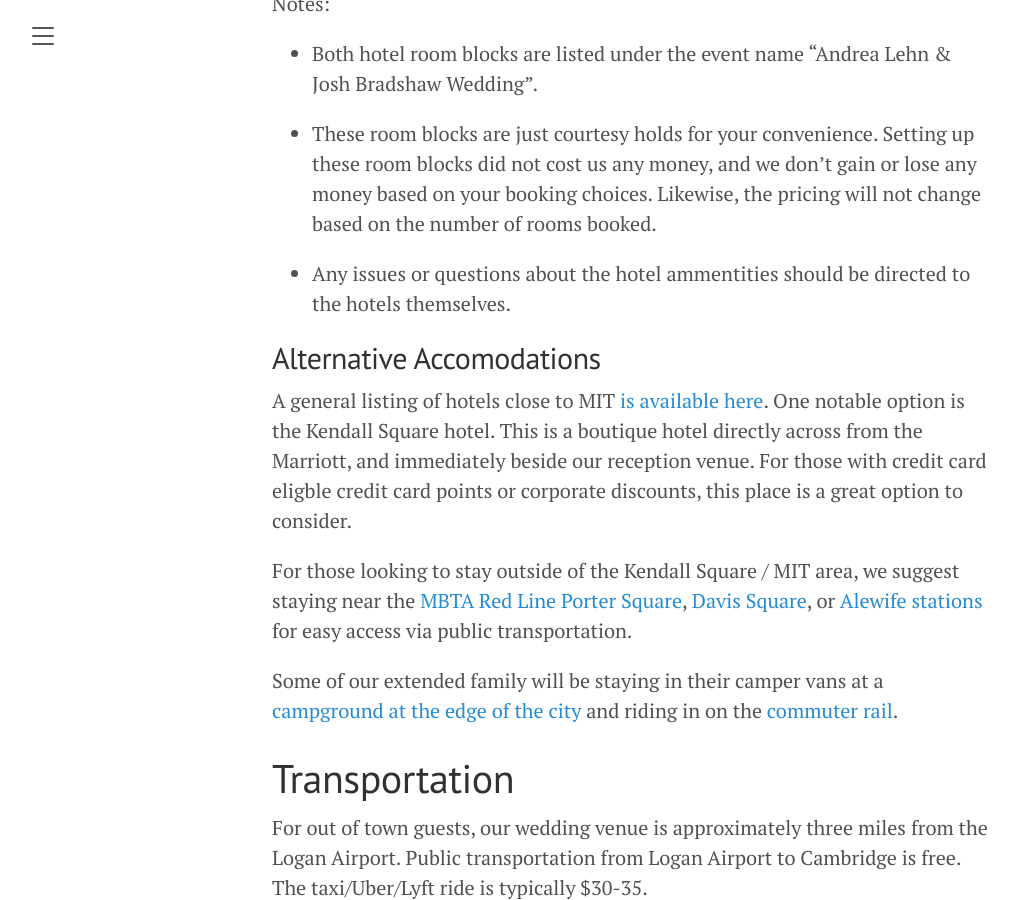
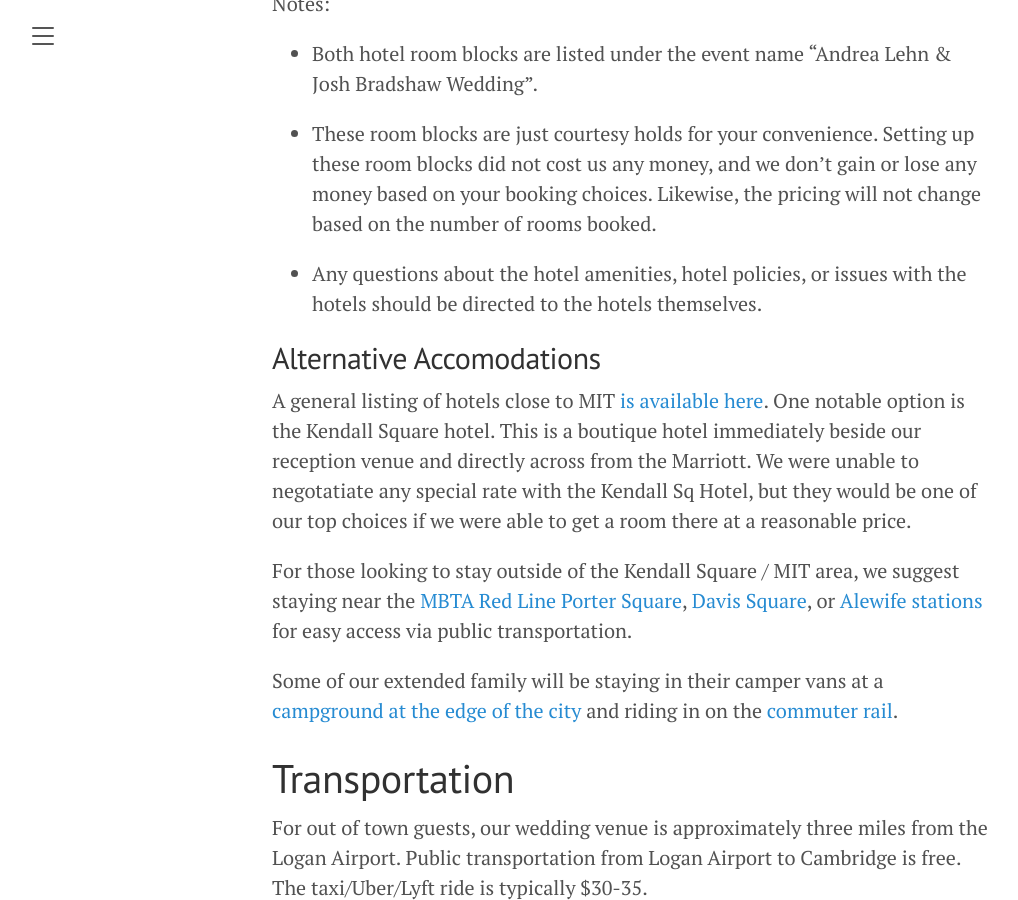
Before and after one commit to JoshBradshaw/andreajosh.github.io, a Jekyll site: the page built from _posts/2023-12-30-overview.md, in a window 1280 px wide and 900 px high, scrolled down 1785 px. Shown: the whole window, without its empty margins (8-1026 px from the left). Built offline with Jekyll 4.4.1, drawn with Linux system fonts in a browser that asks for light colours.

Commit message:
Update 2023-12-30-overview.md

```diff
--- a/_posts/2023-12-30-overview.md
+++ b/_posts/2023-12-30-overview.md
@@ -40,11 +40,11 @@ Notes:
 
 - These room blocks are just courtesy holds for your convenience. Setting up these room blocks did not cost us any money, and we don't gain or lose any money based on your booking choices. Likewise, the pricing will not change based on the number of rooms booked.
 
-- Any issues or questions about the hotel ammentities should be directed to the hotels themselves.
+- Any questions about the hotel amenities, hotel policies, or issues with the hotels should be directed to the hotels themselves.
 
 ## Alternative Accomodations
 
-A general listing of hotels close to MIT [is available here](https://commencement.mit.edu/guests/visiting-cambridge/accommodations). One notable option is the Kendall Square hotel. This is a boutique hotel directly across from the Marriott, and immediately beside our reception venue. For those with credit card eligble credit card points or corporate discounts, this place is a great option to consider.
+A general listing of hotels close to MIT [is available here](https://commencement.mit.edu/guests/visiting-cambridge/accommodations). One notable option is the Kendall Square hotel. This is a boutique hotel immediately beside our reception venue and directly across from the Marriott. We were unable to negotatiate any special rate with the Kendall Sq Hotel, but they would be one of our top choices if we were able to get a room there at a reasonable price.
 
 For those looking to stay outside of the Kendall Square / MIT area, we suggest staying near the [MBTA Red Line](https://cdn.mbta.com/sites/default/files/2022-12/2022-12-12-subway-map-v37f.pdf) [Porter Square](https://maps.app.goo.gl/4Fj5gcrcY5QdFHnz6), [Davis Square](https://maps.app.goo.gl/qLPQCDX8tfgtqZtZ9), or [Alewife stations](https://maps.app.goo.gl/H2DGYJ8CWRxAiugPA) for easy access via public transportation.
 
```
